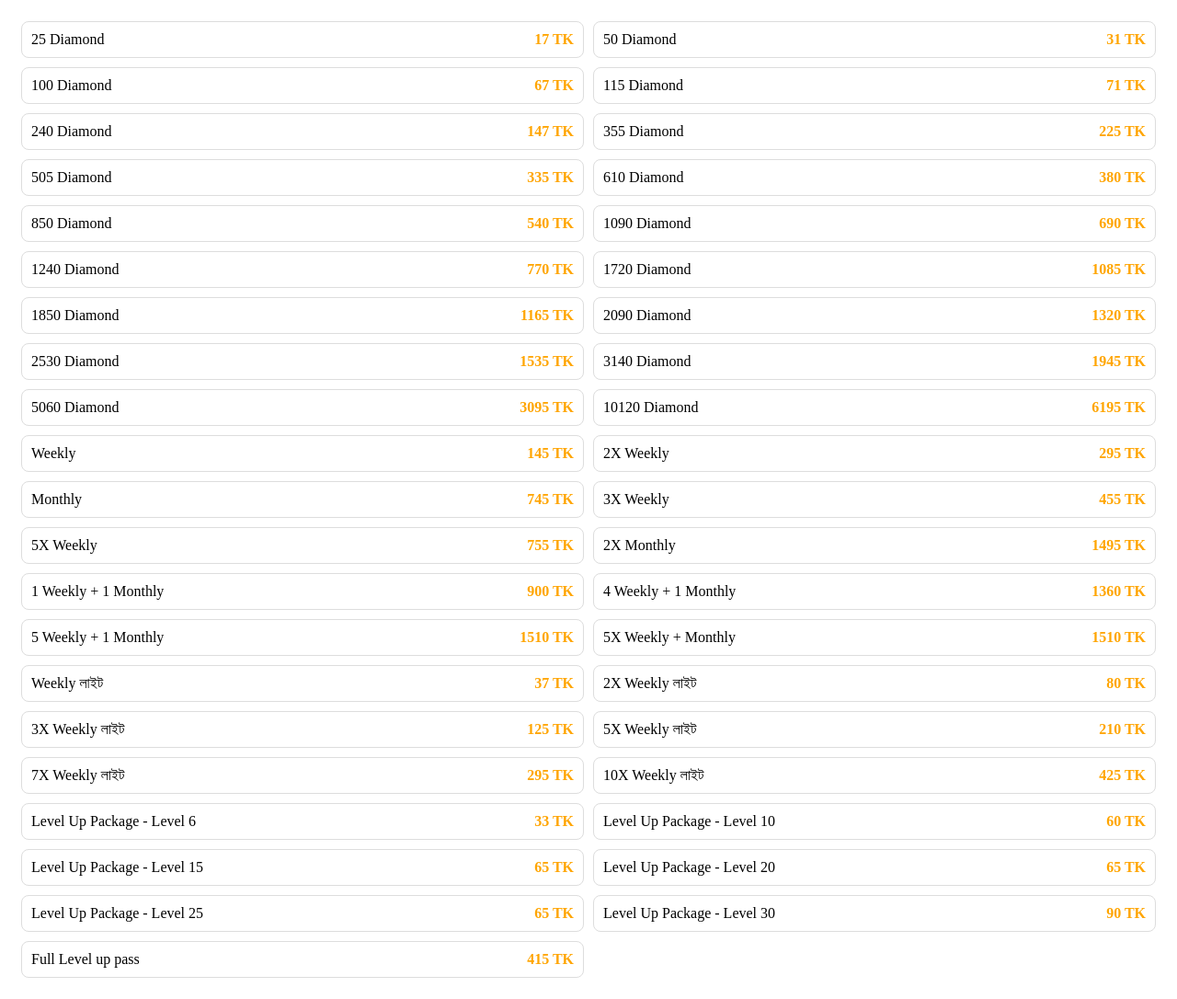
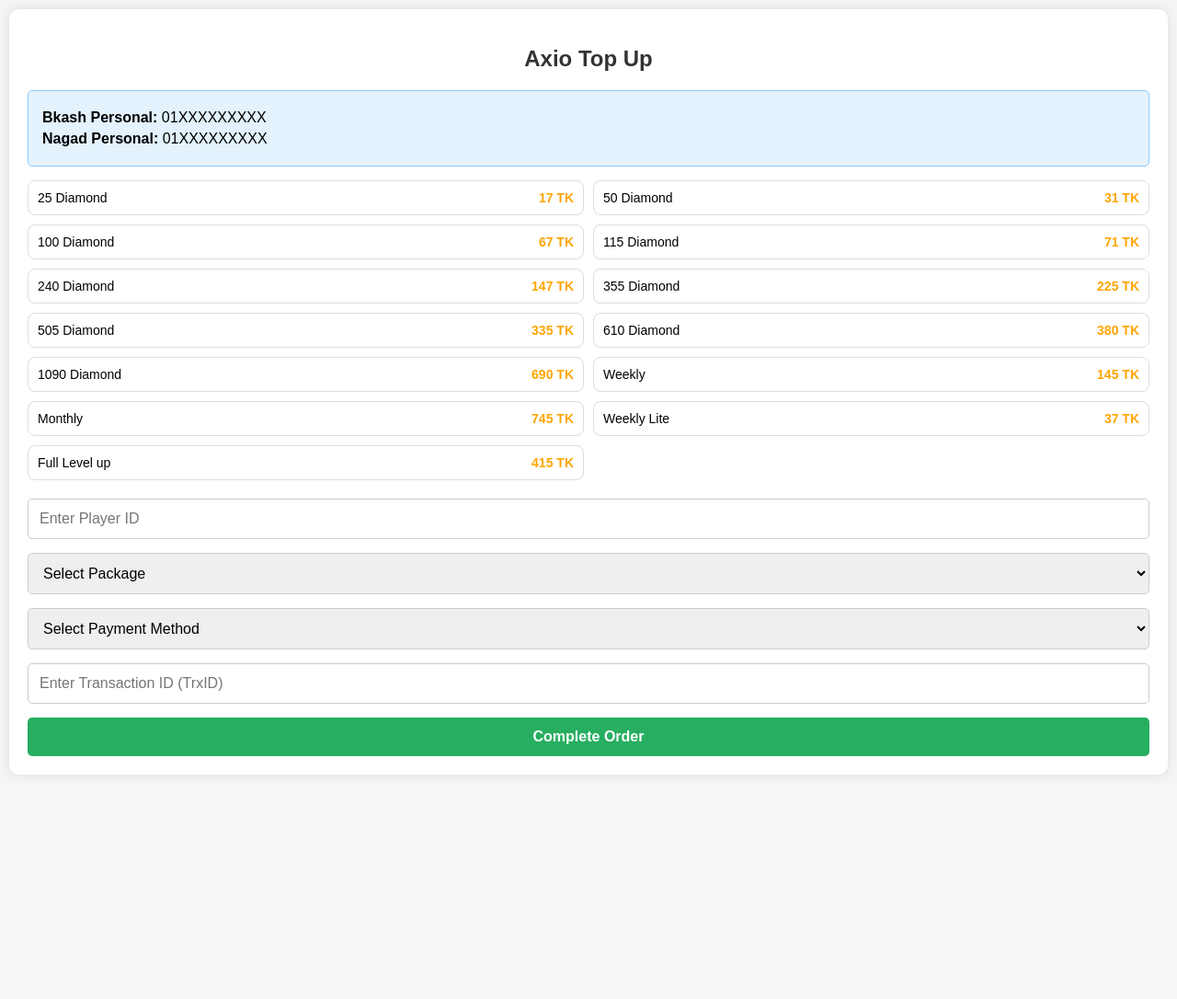
Before and after one commit to noyonahmedirfan69-cmd/axio-topup, a Flask app: page / in a window 1280 px wide. Shown: the whole page at 92% size. After the commit the page ends 844 px from the top, so only its background shows below. Run offline with Flask 3, Linux system fonts and the light colour scheme.

Commit message:
Final clean update

```diff
--- a/templates/index.html
+++ b/templates/index.html
@@ -1,130 +1,63 @@
-<div class="packages-container" style="display: grid; grid-template-columns: repeat(2, 1fr); gap: 10px; padding: 15px;">
-
-    <div class="package-card" style="border: 1px solid #ddd; padding: 10px; border-radius: 8px; text-align: left;">
-        25 Diamond <span style="float: right; color: orange; font-weight: bold;">17 TK</span>
+<!DOCTYPE html>
+<html lang="en">
+<head>
+    <meta charset="UTF-8">
+    <meta name="viewport" content="width=device-width, initial-scale=1.0">
+    <title>Axio Top Up</title>
+    <style>
+        body { font-family: sans-serif; background-color: #f4f4f4; margin: 0; padding: 10px; }
+        .container { background: white; padding: 20px; border-radius: 10px; box-shadow: 0 0 10px rgba(0,0,0,0.1); }
+        h2 { text-align: center; color: #333; }
+        .packages-container { display: grid; grid-template-columns: repeat(2, 1fr); gap: 10px; margin-bottom: 20px; }
+        .package-card { border: 1px solid #ddd; padding: 10px; border-radius: 8px; font-size: 14px; background: #fff; }
+        .price { float: right; color: orange; font-weight: bold; }
+        form { display: flex; flex-direction: column; gap: 15px; }
+        input, select, button { padding: 12px; border: 1px solid #ccc; border-radius: 5px; font-size: 16px; }
+        button { background-color: #27ae60; color: white; border: none; cursor: pointer; font-weight: bold; }
+        .payment-info { background: #e3f2fd; padding: 15px; border-radius: 5px; border: 1px solid #90caf9; margin-bottom: 15px; }
+    </style>
+</head>
+<body>
+<div class="container">
+    <h2>Axio Top Up</h2>
+    <div class="payment-info">
+        <p style="margin: 5px 0;"><b>Bkash Personal:</b> 01XXXXXXXXX</p>
+        <p style="margin: 5px 0;"><b>Nagad Personal:</b> 01XXXXXXXXX</p>
     </div>
-    <div class="package-card" style="border: 1px solid #ddd; padding: 10px; border-radius: 8px; text-align: left;">
-        50 Diamond <span style="float: right; color: orange; font-weight: bold;">31 TK</span>
+    <div class="packages-container">
+        <div class="package-card">25 Diamond <span class="price">17 TK</span></div>
+        <div class="package-card">50 Diamond <span class="price">31 TK</span></div>
+        <div class="package-card">100 Diamond <span class="price">67 TK</span></div>
+        <div class="package-card">115 Diamond <span class="price">71 TK</span></div>
+        <div class="package-card">240 Diamond <span class="price">147 TK</span></div>
+        <div class="package-card">355 Diamond <span class="price">225 TK</span></div>
+        <div class="package-card">505 Diamond <span class="price">335 TK</span></div>
+        <div class="package-card">610 Diamond <span class="price">380 TK</span></div>
+        <div class="package-card">1090 Diamond <span class="price">690 TK</span></div>
+        <div class="package-card">Weekly <span class="price">145 TK</span></div>
+        <div class="package-card">Monthly <span class="price">745 TK</span></div>
+        <div class="package-card">Weekly Lite <span class="price">37 TK</span></div>
+        <div class="package-card">Full Level up <span class="price">415 TK</span></div>
     </div>
-    <div class="package-card" style="border: 1px solid #ddd; padding: 10px; border-radius: 8px; text-align: left;">
-        100 Diamond <span style="float: right; color: orange; font-weight: bold;">67 TK</span>
-    </div>
-    <div class="package-card" style="border: 1px solid #ddd; padding: 10px; border-radius: 8px; text-align: left;">
-        115 Diamond <span style="float: right; color: orange; font-weight: bold;">71 TK</span>
-    </div>
-    <div class="package-card" style="border: 1px solid #ddd; padding: 10px; border-radius: 8px; text-align: left;">
-        240 Diamond <span style="float: right; color: orange; font-weight: bold;">147 TK</span>
-    </div>
-    <div class="package-card" style="border: 1px solid #ddd; padding: 10px; border-radius: 8px; text-align: left;">
-        355 Diamond <span style="float: right; color: orange; font-weight: bold;">225 TK</span>
-    </div>
-    <div class="package-card" style="border: 1px solid #ddd; padding: 10px; border-radius: 8px; text-align: left;">
-        505 Diamond <span style="float: right; color: orange; font-weight: bold;">335 TK</span>
-    </div>
-    <div class="package-card" style="border: 1px solid #ddd; padding: 10px; border-radius: 8px; text-align: left;">
-        610 Diamond <span style="float: right; color: orange; font-weight: bold;">380 TK</span>
-    </div>
-    <div class="package-card" style="border: 1px solid #ddd; padding: 10px; border-radius: 8px; text-align: left;">
-        850 Diamond <span style="float: right; color: orange; font-weight: bold;">540 TK</span>
-    </div>
-    <div class="package-card" style="border: 1px solid #ddd; padding: 10px; border-radius: 8px; text-align: left;">
-        1090 Diamond <span style="float: right; color: orange; font-weight: bold;">690 TK</span>
-    </div>
-    <div class="package-card" style="border: 1px solid #ddd; padding: 10px; border-radius: 8px; text-align: left;">
-        1240 Diamond <span style="float: right; color: orange; font-weight: bold;">770 TK</span>
-    </div>
-    <div class="package-card" style="border: 1px solid #ddd; padding: 10px; border-radius: 8px; text-align: left;">
-        1720 Diamond <span style="float: right; color: orange; font-weight: bold;">1085 TK</span>
-    </div>
-    <div class="package-card" style="border: 1px solid #ddd; padding: 10px; border-radius: 8px; text-align: left;">
-        1850 Diamond <span style="float: right; color: orange; font-weight: bold;">1165 TK</span>
-    </div>
-    <div class="package-card" style="border: 1px solid #ddd; padding: 10px; border-radius: 8px; text-align: left;">
-        2090 Diamond <span style="float: right; color: orange; font-weight: bold;">1320 TK</span>
-    </div>
-    <div class="package-card" style="border: 1px solid #ddd; padding: 10px; border-radius: 8px; text-align: left;">
-        2530 Diamond <span style="float: right; color: orange; font-weight: bold;">1535 TK</span>
-    </div>
-    <div class="package-card" style="border: 1px solid #ddd; padding: 10px; border-radius: 8px; text-align: left;">
-        3140 Diamond <span style="float: right; color: orange; font-weight: bold;">1945 TK</span>
-    </div>
-    <div class="package-card" style="border: 1px solid #ddd; padding: 10px; border-radius: 8px; text-align: left;">
-        5060 Diamond <span style="float: right; color: orange; font-weight: bold;">3095 TK</span>
-    </div>
-    <div class="package-card" style="border: 1px solid #ddd; padding: 10px; border-radius: 8px; text-align: left;">
-        10120 Diamond <span style="float: right; color: orange; font-weight: bold;">6195 TK</span>
-    </div>
-
-    <div class="package-card" style="border: 1px solid #ddd; padding: 10px; border-radius: 8px; text-align: left;">
-        Weekly <span style="float: right; color: orange; font-weight: bold;">145 TK</span>
-    </div>
-    <div class="package-card" style="border: 1px solid #ddd; padding: 10px; border-radius: 8px; text-align: left;">
-        2X Weekly <span style="float: right; color: orange; font-weight: bold;">295 TK</span>
-    </div>
-    <div class="package-card" style="border: 1px solid #ddd; padding: 10px; border-radius: 8px; text-align: left;">
-        Monthly <span style="float: right; color: orange; font-weight: bold;">745 TK</span>
-    </div>
-    <div class="package-card" style="border: 1px solid #ddd; padding: 10px; border-radius: 8px; text-align: left;">
-        3X Weekly <span style="float: right; color: orange; font-weight: bold;">455 TK</span>
-    </div>
-    <div class="package-card" style="border: 1px solid #ddd; padding: 10px; border-radius: 8px; text-align: left;">
-        5X Weekly <span style="float: right; color: orange; font-weight: bold;">755 TK</span>
-    </div>
-    <div class="package-card" style="border: 1px solid #ddd; padding: 10px; border-radius: 8px; text-align: left;">
-        2X Monthly <span style="float: right; color: orange; font-weight: bold;">1495 TK</span>
-    </div>
-    <div class="package-card" style="border: 1px solid #ddd; padding: 10px; border-radius: 8px; text-align: left;">
-        1 Weekly + 1 Monthly <span style="float: right; color: orange; font-weight: bold;">900 TK</span>
-    </div>
-    <div class="package-card" style="border: 1px solid #ddd; padding: 10px; border-radius: 8px; text-align: left;">
-        4 Weekly + 1 Monthly <span style="float: right; color: orange; font-weight: bold;">1360 TK</span>
-    </div>
-    <div class="package-card" style="border: 1px solid #ddd; padding: 10px; border-radius: 8px; text-align: left;">
-        5 Weekly + 1 Monthly <span style="float: right; color: orange; font-weight: bold;">1510 TK</span>
-    </div>
-    <div class="package-card" style="border: 1px solid #ddd; padding: 10px; border-radius: 8px; text-align: left;">
-        5X Weekly + Monthly <span style="float: right; color: orange; font-weight: bold;">1510 TK</span>
-    </div>
-
-    <div class="package-card" style="border: 1px solid #ddd; padding: 10px; border-radius: 8px; text-align: left;">
-        Weekly লাইট <span style="float: right; color: orange; font-weight: bold;">37 TK</span>
-    </div>
-    <div class="package-card" style="border: 1px solid #ddd; padding: 10px; border-radius: 8px; text-align: left;">
-        2X Weekly লাইট <span style="float: right; color: orange; font-weight: bold;">80 TK</span>
-    </div>
-    <div class="package-card" style="border: 1px solid #ddd; padding: 10px; border-radius: 8px; text-align: left;">
-        3X Weekly লাইট <span style="float: right; color: orange; font-weight: bold;">125 TK</span>
-    </div>
-    <div class="package-card" style="border: 1px solid #ddd; padding: 10px; border-radius: 8px; text-align: left;">
-        5X Weekly লাইট <span style="float: right; color: orange; font-weight: bold;">210 TK</span>
-    </div>
-    <div class="package-card" style="border: 1px solid #ddd; padding: 10px; border-radius: 8px; text-align: left;">
-        7X Weekly লাইট <span style="float: right; color: orange; font-weight: bold;">295 TK</span>
-    </div>
-    <div class="package-card" style="border: 1px solid #ddd; padding: 10px; border-radius: 8px; text-align: left;">
-        10X Weekly লাইট <span style="float: right; color: orange; font-weight: bold;">425 TK</span>
-    </div>
-
-    <div class="package-card" style="border: 1px solid #ddd; padding: 10px; border-radius: 8px; text-align: left;">
-        Level Up Package - Level 6 <span style="float: right; color: orange; font-weight: bold;">33 TK</span>
-    </div>
-    <div class="package-card" style="border: 1px solid #ddd; padding: 10px; border-radius: 8px; text-align: left;">
-        Level Up Package - Level 10 <span style="float: right; color: orange; font-weight: bold;">60 TK</span>
-    </div>
-    <div class="package-card" style="border: 1px solid #ddd; padding: 10px; border-radius: 8px; text-align: left;">
-        Level Up Package - Level 15 <span style="float: right; color: orange; font-weight: bold;">65 TK</span>
-    </div>
-    <div class="package-card" style="border: 1px solid #ddd; padding: 10px; border-radius: 8px; text-align: left;">
-        Level Up Package - Level 20 <span style="float: right; color: orange; font-weight: bold;">65 TK</span>
-    </div>
-    <div class="package-card" style="border: 1px solid #ddd; padding: 10px; border-radius: 8px; text-align: left;">
-        Level Up Package - Level 25 <span style="float: right; color: orange; font-weight: bold;">65 TK</span>
-    </div>
-    <div class="package-card" style="border: 1px solid #ddd; padding: 10px; border-radius: 8px; text-align: left;">
-        Level Up Package - Level 30 <span style="float: right; color: orange; font-weight: bold;">90 TK</span>
-    </div>
-    <div class="package-card" style="border: 1px solid #ddd; padding: 10px; border-radius: 8px; text-align: left;">
-        Full Level up pass <span style="float: right; color: orange; font-weight: bold;">415 TK</span>
-    </div>
-
+    <form action="/order" method="POST">
+        <input type="text" name="player_id" placeholder="Enter Player ID" required>
+        <select name="package" required>
+            <option value="" disabled selected>Select Package</option>
+            <option value="25_Diamond_17tk">25 Diamond - 17 TK</option>
+            <option value="50_Diamond_31tk">50 Diamond - 31 TK</option>
+            <option value="100_Diamond_67tk">100 Diamond - 67 TK</option>
+            <option value="Weekly_145tk">Weekly - 145 TK</option>
+            <option value="Monthly_745tk">Monthly - 745 TK</option>
+            <option value="Level_Up_415tk">Full Level up - 415 TK</option>
+        </select>
+        <select name="payment_method" required>
+            <option value="" disabled selected>Select Payment Method</option>
+            <option value="Bkash">Bkash</option>
+            <option value="Nagad">Nagad</option>
+        </select>
+        <input type="text" name="trx_id" placeholder="Enter Transaction ID (TrxID)" required>
+        <button type="submit">Complete Order</button>
+    </form>
 </div>
+</body>
+</html>
```
